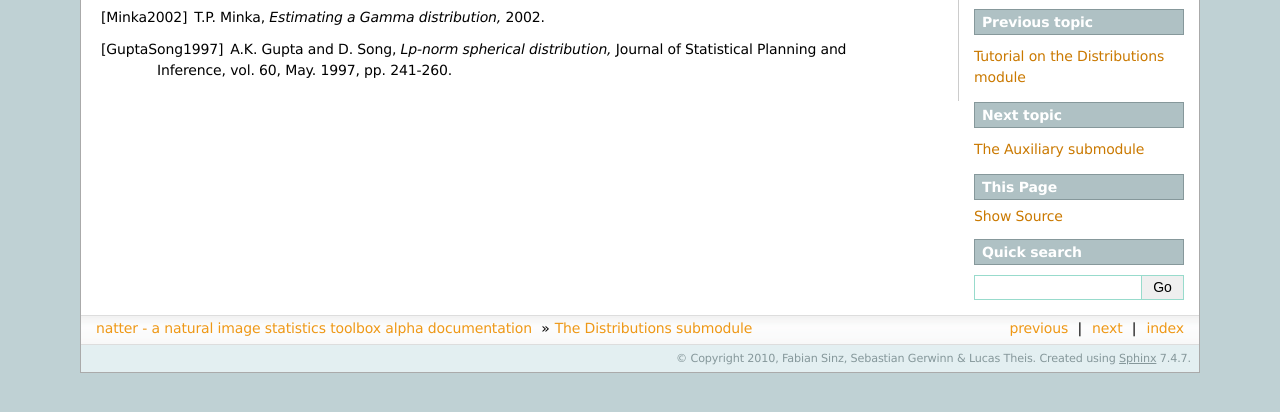
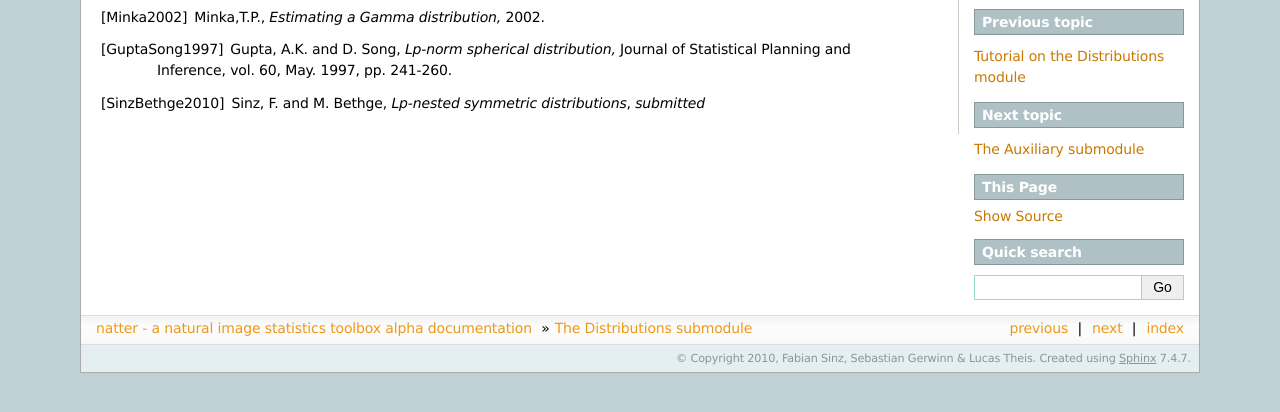
Before and after one commit to fabiansinz/natter, a Sphinx documentation site: the page built from doc/source/Distributions.rst, in a window 1280 px wide, cut to the strip 184-596 px from the top of the page. Built offline with Sphinx 7.4.7, drawn with Linux system fonts in a browser that asks for light colours; formulas are drawn with MathJax 3.

```diff
--- a/doc/source/Distributions.rst
+++ b/doc/source/Distributions.rst
@@ -3,5 +3,6 @@ The Distributions submodule
 
 .. automodule:: natter.Distributions
 
-.. [Minka2002] T.P. Minka, *Estimating a Gamma distribution,* 2002.
-.. [GuptaSong1997] A.K. Gupta and D. Song, *Lp-norm spherical distribution,* Journal of Statistical Planning and Inference,  vol. 60, May. 1997, pp. 241-260.
+.. [Minka2002]  Minka,T.P., *Estimating a Gamma distribution,* 2002.
+.. [GuptaSong1997] Gupta, A.K.  and D. Song, *Lp-norm spherical distribution,* Journal of Statistical Planning and Inference,  vol. 60, May. 1997, pp. 241-260.
+.. [SinzBethge2010] Sinz, F. and M. Bethge, *Lp-nested symmetric distributions*, *submitted*
--- a/doc/source/Distributions_Gamma.rst
+++ b/doc/source/Distributions_Gamma.rst
@@ -10,4 +10,4 @@ The gamma distribution is a univariate density with the p.d.f.
 
 
 .. autoclass:: natter.Distributions.Gamma
-   :members: __init__,sample, loglik, pdf, cdf, ppf, dldx, estimate, all
+   :members: __init__,sample, loglik, pdf, cdf, ppf, dldx, estimate, all, copy
--- a/doc/source/Distributions_GammaP.rst
+++ b/doc/source/Distributions_GammaP.rst
@@ -10,4 +10,4 @@ Univariate distribution for which :math: x^p is Gamma distributed.
 
 
 .. autoclass:: natter.Distributions.GammaP
-   :members: __init__,sample, loglik, pdf, cdf, ppf, dldx, estimate, all
+   :members: __init__,sample, loglik, pdf, cdf, ppf, dldx, estimate, all, copy
--- a/doc/source/Distributions_LogNormal.rst
+++ b/doc/source/Distributions_LogNormal.rst
@@ -10,4 +10,4 @@ the parametrization
 
 
 .. autoclass:: natter.Distributions.LogNormal
-   :members: __init__,sample, loglik, pdf, cdf, ppf, dldx, estimate, all
+   :members: __init__,sample, loglik, pdf, cdf, ppf, dldx, estimate, all, copy
--- a/doc/source/Distributions_LpSphericallySymmetric.rst
+++ b/doc/source/Distributions_LpSphericallySymmetric.rst
@@ -15,4 +15,4 @@ form (see [GuptaSong1997]_)
 Distribution object.
 
 .. autoclass:: natter.Distributions.LpSphericallySymmetric
-   :members: __init__,sample, loglik, pdf, dldx, estimate, all, logSurfacePSphere
+   :members: __init__,sample, loglik, pdf, dldx, estimate, all, logSurfacePSphere, copy
```
Also changed, not shown: doc/source/Distributions_LpNestedSymmetric.rst (+15 -12 lines).
